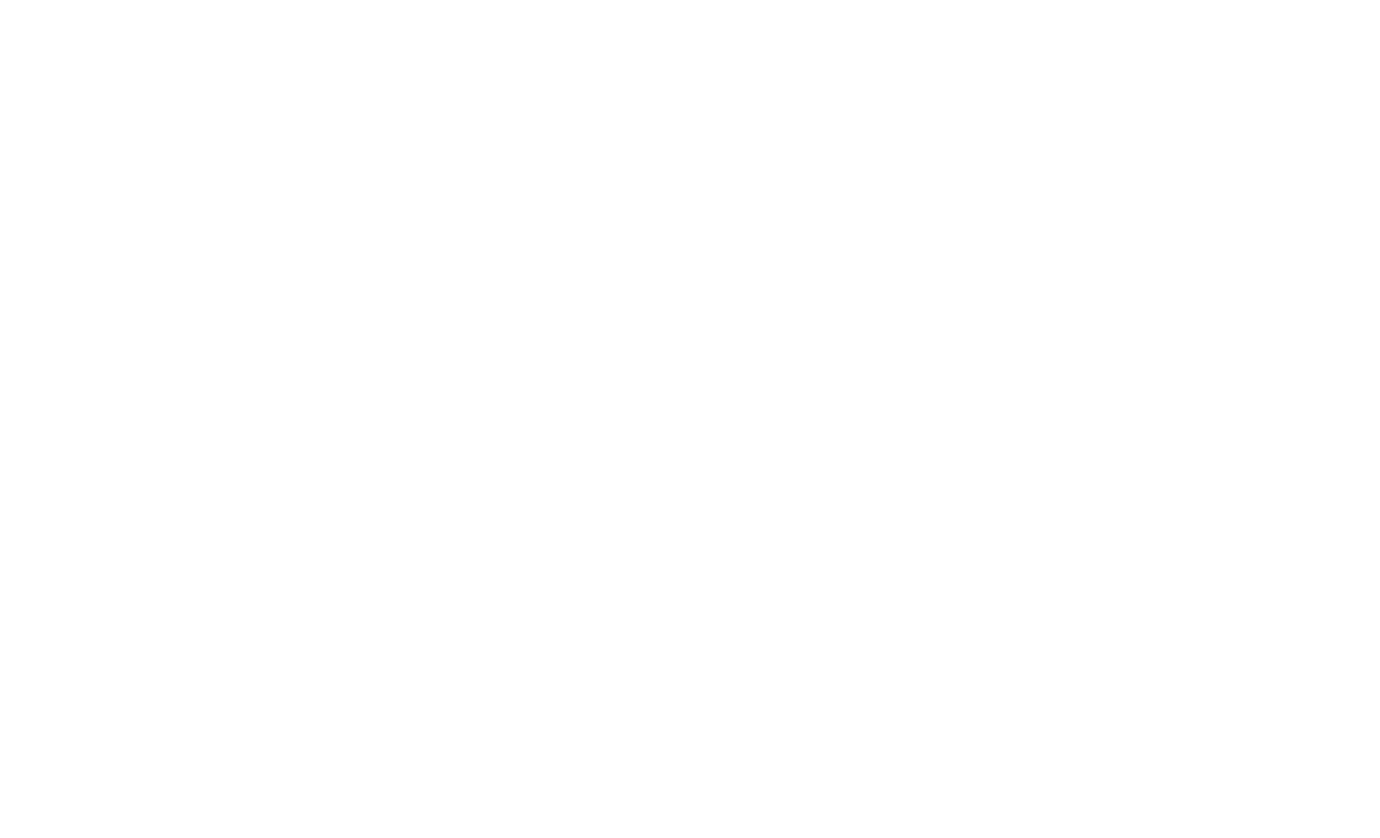
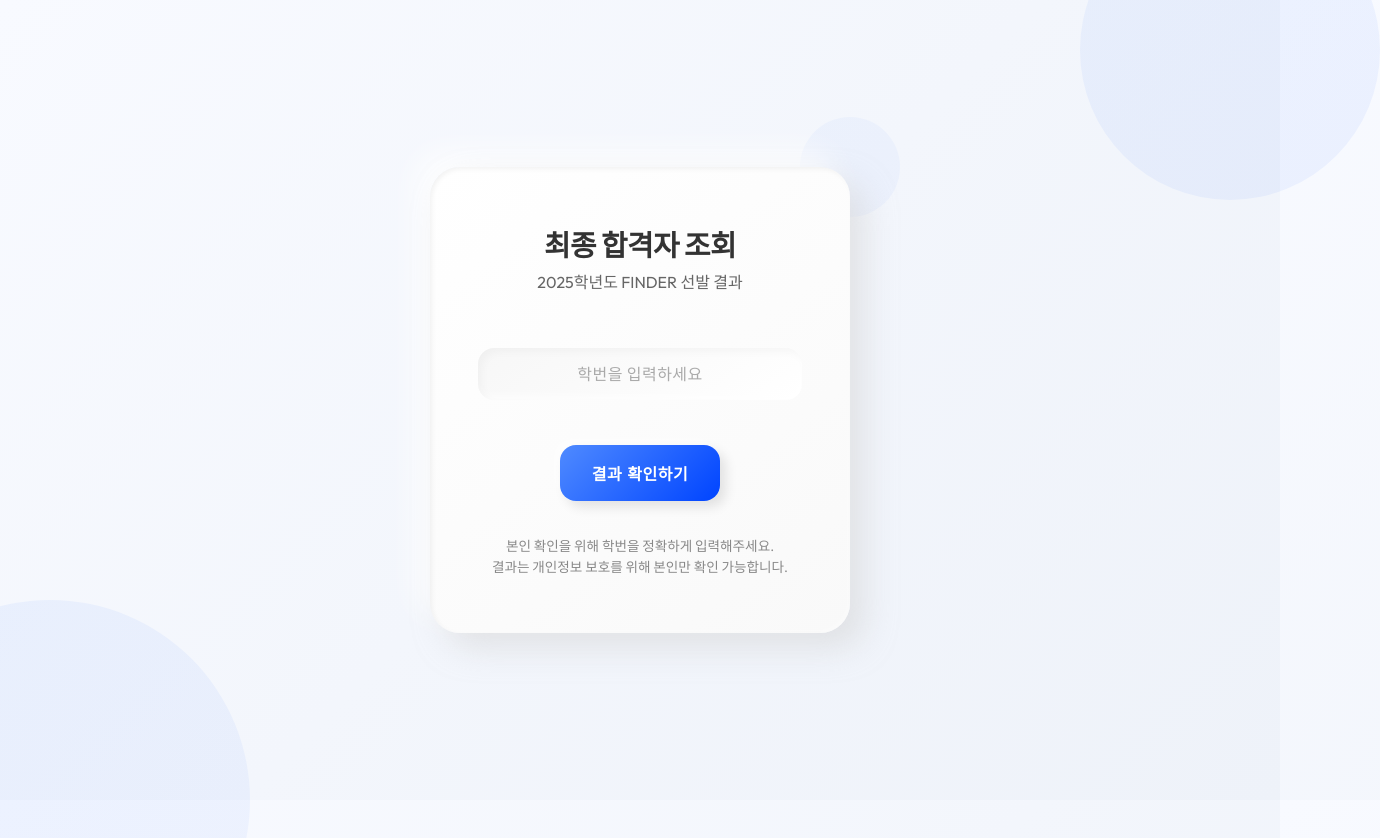
Before and after one commit to onew0000/findersite, a website: page public/Popup.html in a window 1280 px wide. Shown: the whole page, 1380 px wide, since content can reach past the window. Before the commit the page ends 800 px from the top, so only its background shows below. Drawn offline with Linux system fonts and the light colour scheme.

Commit message:
v11 - popup update

```diff
--- a/public/Popup.html
+++ b/public/Popup.html
@@ -0,0 +1,260 @@
+<!DOCTYPE html>
+<html lang="ko">
+<head>
+    <meta charset="UTF-8">
+    <meta name="viewport" content="width=device-width, initial-scale=1.0">
+    <title>학번 확인 시스템</title>
+    <link href="https://fonts.googleapis.com/css2?family=Outfit:wght@300;400;500;600;700;900&display=swap" rel="stylesheet">
+    <style>
+        * {
+            margin: 0;
+            padding: 0;
+            box-sizing: border-box;
+        }
+
+        body {
+            font-family: 'Outfit', sans-serif;
+            background: linear-gradient(135deg, #f8faff 0%, #eef2f9 100%);
+            min-height: 100vh;
+            display: flex;
+            justify-content: center;
+            align-items: center;
+            position: relative;
+            overflow: hidden;
+        }
+
+        body::before {
+            content: '';
+            position: absolute;
+            width: 300px;
+            height: 300px;
+            border-radius: 50%;
+            background: linear-gradient(135deg, rgba(79, 138, 255, 0.07), rgba(0, 68, 255, 0.05));
+            top: -100px;
+            right: -100px;
+            z-index: -1;
+        }
+
+        body::after {
+            content: '';
+            position: absolute;
+            width: 400px;
+            height: 400px;
+            border-radius: 50%;
+            background: linear-gradient(135deg, rgba(79, 138, 255, 0.08), rgba(0, 68, 255, 0.04));
+            bottom: -200px;
+            left: -150px;
+            z-index: -1;
+        }
+
+        .container {
+            background: linear-gradient(145deg, #ffffff, #f9f9f9);
+            border-radius: 30px;
+            padding: 3.5rem 3rem;
+            box-shadow:
+                15px 15px 30px rgba(209, 209, 209, 0.5),
+                -15px -15px 30px rgba(255, 255, 255, 0.8),
+                inset -2px -2px 5px rgba(255, 255, 255, 0.4),
+                inset 2px 2px 5px rgba(0, 0, 0, 0.05);
+            display: flex;
+            flex-direction: column;
+            align-items: center;
+            gap: 30px;
+            width: 100%;
+            max-width: 420px;
+            transition: all 0.4s cubic-bezier(0.175, 0.885, 0.32, 1.275);
+            position: relative;
+        }
+
+        .container:hover {
+            transform: translateY(-6px);
+            box-shadow:
+                20px 20px 60px rgba(209, 209, 209, 0.6),
+                -20px -20px 60px rgba(255, 255, 255, 0.9),
+                inset -2px -2px 5px rgba(255, 255, 255, 0.4),
+                inset 2px 2px 5px rgba(0, 0, 0, 0.05);
+        }
+
+        h1 {
+            font-size: 1.8em;
+            font-weight: 700;
+            color: #333;
+            text-align: center;
+            margin-bottom: 5px;
+            letter-spacing: -0.5px;
+        }
+
+        .subtitle {
+            font-size: 1rem;
+            color: #666;
+            font-weight: 400;
+            text-align: center;
+            margin-bottom: 10px;
+        }
+
+        .input-group {
+            width: 100%;
+            margin: 15px 0;
+            position: relative;
+        }
+
+        input {
+            width: 100%;
+            padding: 16px 20px;
+            border: none;
+            border-radius: 16px;
+            font-size: 16px;
+            background: linear-gradient(145deg, #f7f7f7, #ffffff);
+            box-shadow:
+                inset 4px 4px 8px rgba(0, 0, 0, 0.03),
+                inset -4px -4px 8px rgba(255, 255, 255, 0.7);
+            text-align: center;
+            font-family: 'Outfit', sans-serif;
+            font-weight: 500;
+            color: #444;
+            letter-spacing: 0.5px;
+            transition: all 0.3s ease;
+        }
+
+        input:focus {
+            outline: none;
+            box-shadow:
+                inset 6px 6px 12px rgba(0, 0, 0, 0.06),
+                inset -6px -6px 12px rgba(255, 255, 255, 0.8);
+        }
+
+        input::placeholder {
+            color: #aaa;
+            font-weight: 400;
+        }
+
+        button {
+            background: linear-gradient(135deg, #4F8AFF, #0044FF);
+            color: white;
+            border: none;
+            padding: 16px 32px;
+            border-radius: 16px;
+            font-size: 16px;
+            font-weight: 600;
+            cursor: pointer;
+            transition: all 0.3s ease;
+            box-shadow:
+                6px 6px 12px rgba(0, 0, 0, 0.1),
+                -6px -6px 12px rgba(255, 255, 255, 0.5);
+            letter-spacing: 0.5px;
+            position: relative;
+            overflow: hidden;
+        }
+
+        button::before {
+            content: '';
+            position: absolute;
+            top: 0;
+            left: -100%;
+            width: 100%;
+            height: 100%;
+            background: linear-gradient(90deg, transparent, rgba(255, 255, 255, 0.2), transparent);
+            transition: all 0.6s ease;
+        }
+
+        button:hover {
+            transform: translateY(-2px);
+            box-shadow:
+                8px 8px 16px rgba(0, 0, 0, 0.15),
+                -8px -8px 16px rgba(255, 255, 255, 0.7);
+        }
+
+        button:hover::before {
+            left: 100%;
+        }
+
+        .info-text {
+            font-size: 0.85em;
+            color: #888;
+            margin-top: 5px;
+            text-align: center;
+            line-height: 1.5;
+        }
+
+        .decoration {
+            position: absolute;
+            width: 100px;
+            height: 100px;
+            border-radius: 50%;
+            background: linear-gradient(135deg, rgba(79, 138, 255, 0.05), rgba(0, 68, 255, 0.03));
+            top: -50px;
+            right: -50px;
+            z-index: -1;
+        }
+
+
+        @media (max-width: 480px) {
+            .container {
+                padding: 2.5rem 2rem;
+                margin: 1.5rem;
+                max-width: 90%;
+            }
+
+            h1 {
+                font-size: 1.6em;
+            }
+
+            button {
+                width: 100%;
+                padding: 14px 20px;
+            }
+
+        }
+    </style>
+</head>
+<body>
+    <div class="container">
+        <div class="decoration"></div>
+        <div>
+            <h1>최종 합격자 조회</h1>
+            <div class="subtitle">2025학년도 FINDER 선발 결과</div>
+        </div>
+        <div class="input-group">
+            <input type="text" id="studentId" placeholder="학번을 입력하세요" autocomplete="off">
+        </div>
+        <button onclick="checkResult()">결과 확인하기</button>
+        <div class="info-text">
+            본인 확인을 위해 학번을 정확하게 입력해주세요.<br>
+            결과는 개인정보 보호를 위해 본인만 확인 가능합니다.
+        </div>
+    </div>
+
+    <script>
+        function checkResult() {
+            const studentId = document.getElementById('studentId').value.trim();
+            if (studentId === '') {
+                alert('학번을 입력해주세요.');
+                return;
+            }
+
+            const button = document.querySelector('button');
+            button.innerHTML = '<span style="display:inline-block;animation:spin 1s infinite linear;">⏳</span> 확인 중...';
+            button.disabled = true;
+
+            setTimeout(() => {
+                window.location.href = `check.html?id=${encodeURIComponent(studentId)}`;
+            }, 800);
+        }
+
+        document.getElementById('studentId').addEventListener('keypress', function(e) {
+            if (e.key === 'Enter') {
+                checkResult();
+            }
+        });
+
+        document.head.insertAdjacentHTML('beforeend', `
+            <style>
+                @keyframes spin {
+                    0% { transform: rotate(0deg); }
+                    100% { transform: rotate(360deg); }
+                }
+            </style>
+        `);
+    </script>
+</body>
+</html>
```
Also changed, not shown: public/apply.html (+1 -1 lines), public/check.html (added, +450 -0 lines).
